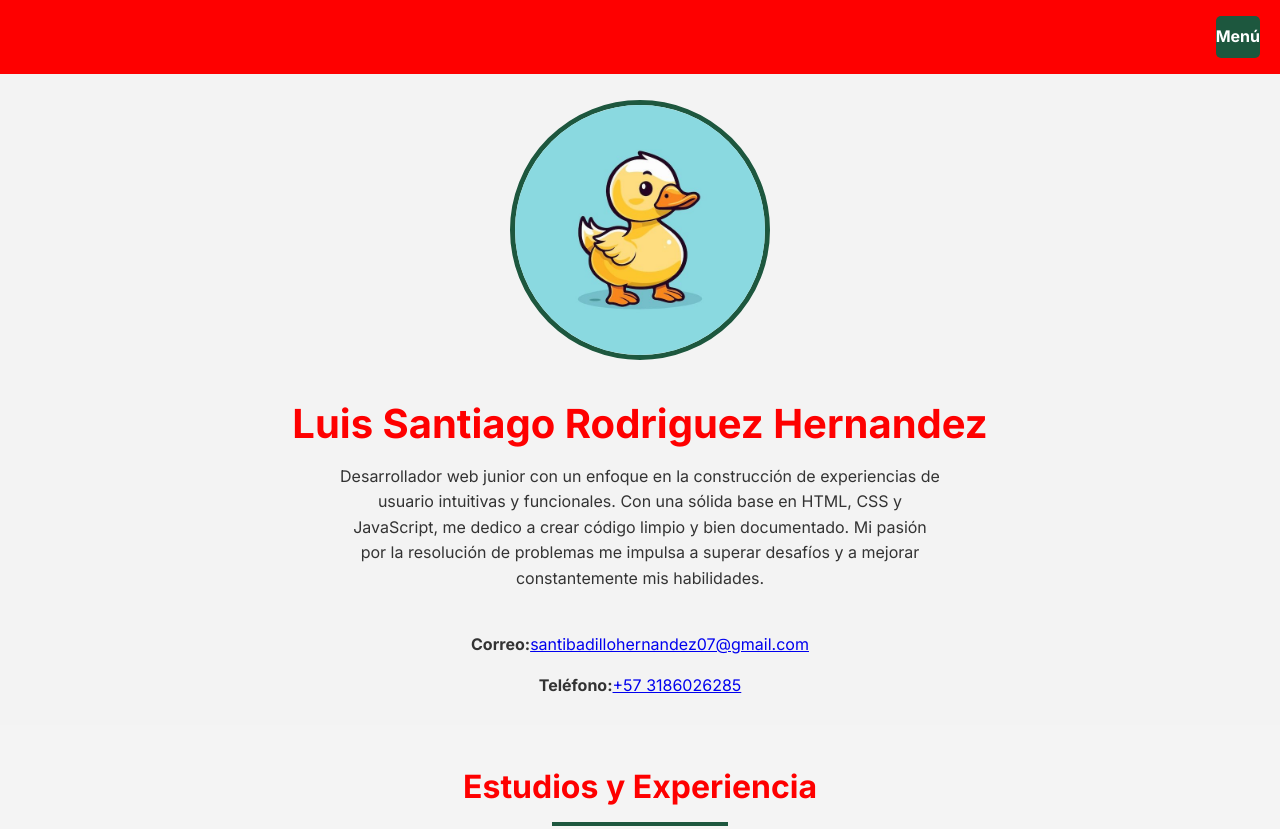
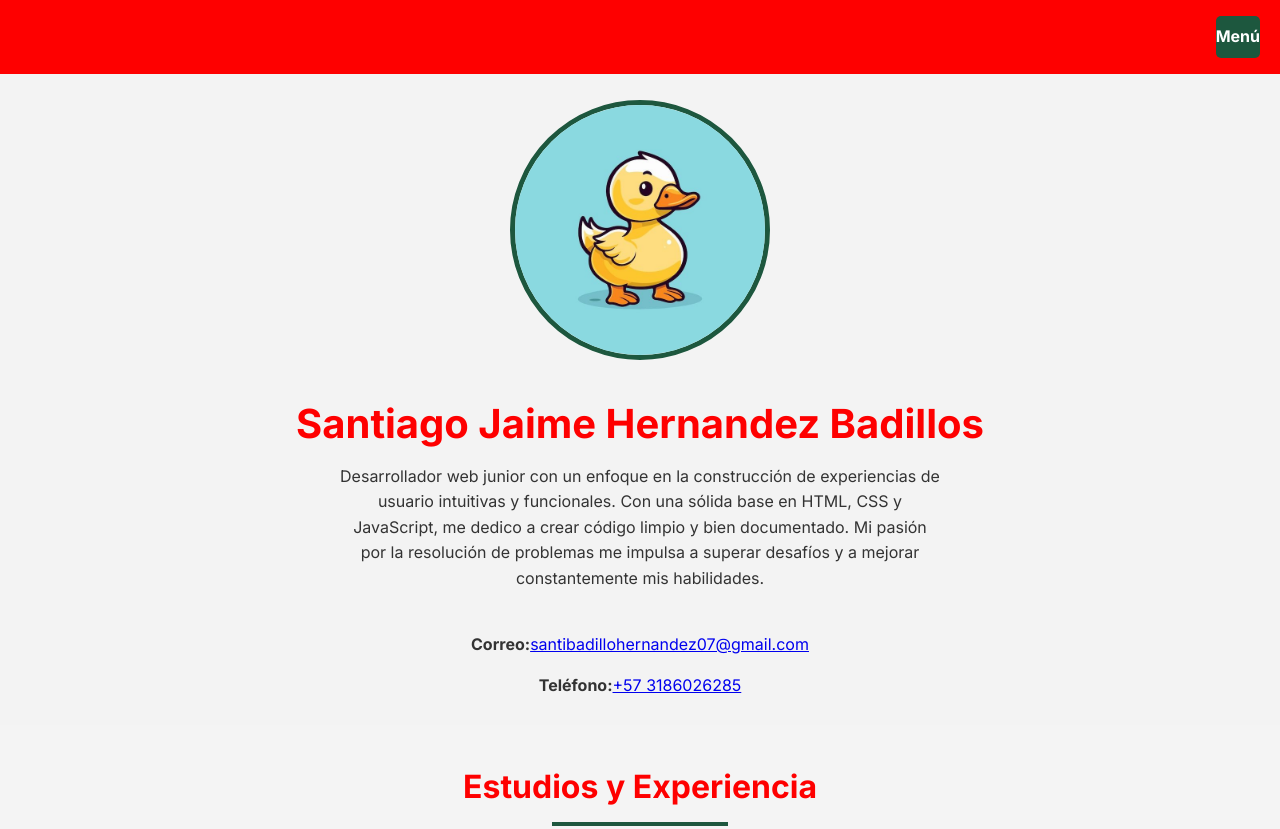
Before and after one commit to juanjo7231/Milandingpage3, a plain HTML site: page index.html in a window 1280 px wide. Shown: the top 829 px of the page. Drawn offline with Linux system fonts and the light colour scheme.

Commit message:
Update index.html

```diff
--- a/index.html
+++ b/index.html
@@ -27,7 +27,7 @@
     <section id="inicio" class="section profile-section">
         <div class="profile-container">
             <img src="./Perfil.png" alt="Tu Foto de Perfil" class="profile-photo">
-            <h1 class="profile-name">Luis Santiago Rodriguez Hernandez</h1>
+            <h1 class="profile-name">Santiago Jaime Hernandez Badillos</h1>
             <p class="profile-summary">
                 Desarrollador web junior con un enfoque en la construcción de experiencias de usuario intuitivas y funcionales. Con una sólida base en HTML, CSS y JavaScript, me dedico a crear código limpio y bien documentado. Mi pasión por la resolución de problemas me impulsa a superar desafíos y a mejorar constantemente mis habilidades.
             </p>
```
